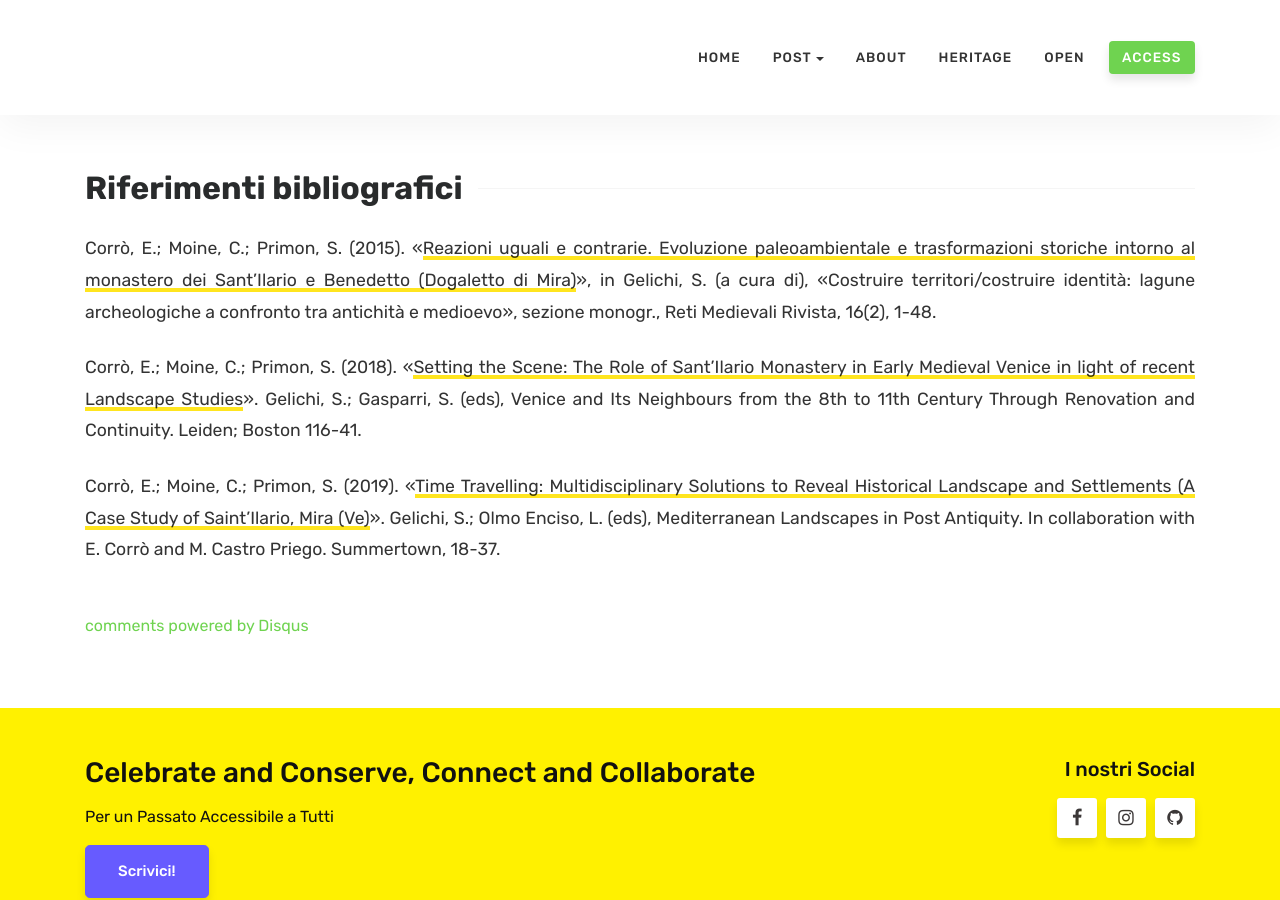
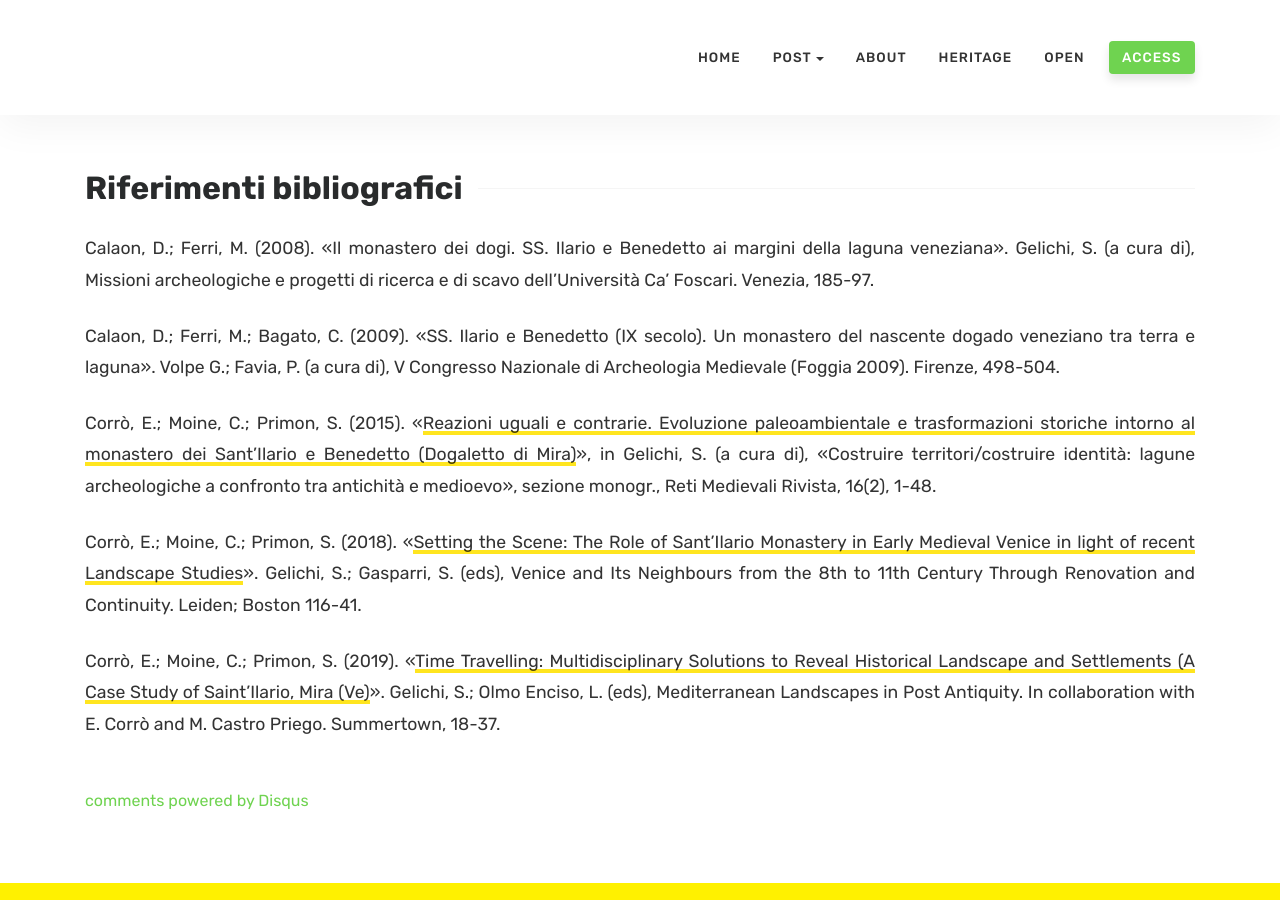
Before and after one commit to valrem93/SantIlarioeilBrenta_test, a Jekyll site: the page built from docs/access.md, in a window 1280 px wide and 900 px high. Built offline with Jekyll 4.4.1, drawn with Linux system fonts in a browser that asks for light colours; comment, search, counter and statistics services are not loaded.

Commit message:
Update access.md

```diff
--- a/docs/access.md
+++ b/docs/access.md
@@ -4,6 +4,17 @@ title: Riferimenti bibliografici
 comments: true
 ---
 
+
+Calaon, D.; Ferri, M. (2008). «Il monastero dei dogi. SS. Ilario e Benedetto ai
+margini della laguna veneziana». Gelichi, S. (a cura di), Missioni archeologiche
+e progetti di ricerca e di scavo dell’Università Ca’ Foscari. Venezia, 185-97.
+{: style="text-align: justify"}
+
+Calaon, D.; Ferri, M.; Bagato, C. (2009). «SS. Ilario e Benedetto (IX secolo). Un
+monastero del nascente dogado veneziano tra terra e laguna». Volpe G.;
+Favia, P. (a cura di), V Congresso Nazionale di Archeologia Medievale (Foggia
+2009). Firenze, 498-504.
+{: style="text-align: justify"}
 
 Corrò, E.; Moine, C.; Primon, S. (2015). «[Reazioni uguali e contrarie. Evoluzione
 paleoambientale e trasformazioni storiche intorno al monastero dei Sant’Ilario
```
